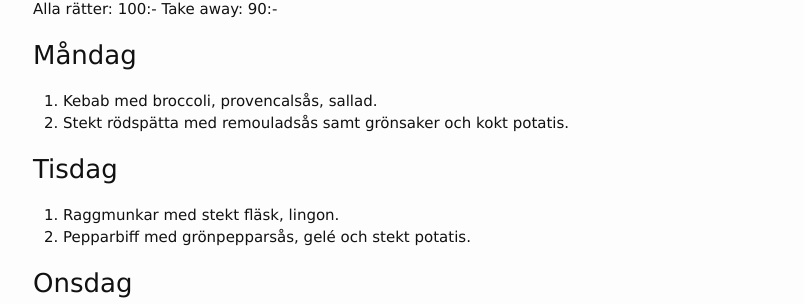
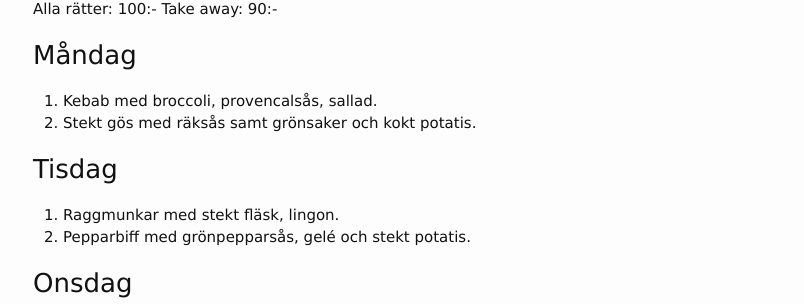
Before and after one commit to FarInn62/farinn62.github.io, a Jekyll site: the page built from lunch.md, in a window 1280 px wide. Shown: the part 149-453 px from the top of the page, without its empty margins (237-1041 px from the left). Built offline with Jekyll 4.4.1, drawn with Linux system fonts in a browser that asks for light colours.

Commit message:
Update lunch.md

```diff
--- a/lunch.md
+++ b/lunch.md
@@ -12,7 +12,7 @@ Alla rätter: 100:- Take away: 90:-
 ### Måndag
 
 1. Kebab med broccoli, provencalsås, sallad.
-2. Stekt rödspätta med remouladsås samt grönsaker och kokt potatis.
+2. Stekt gös med räksås samt grönsaker och kokt potatis.
 
 ### Tisdag
 
```
